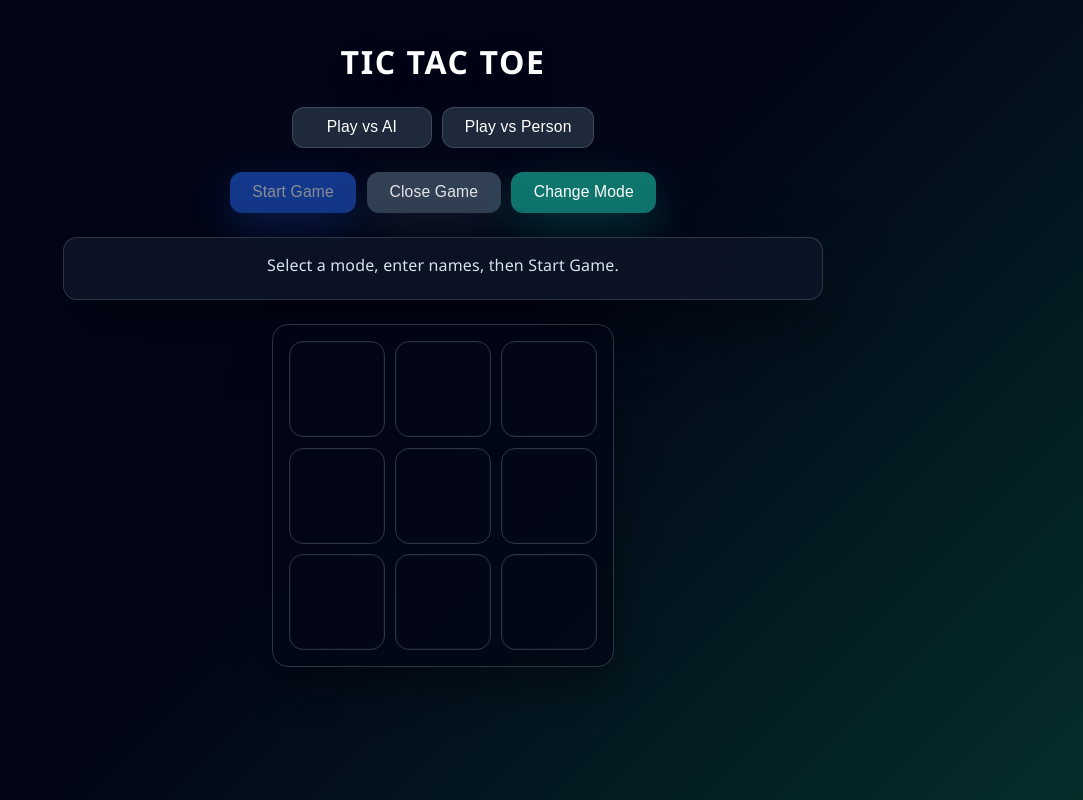
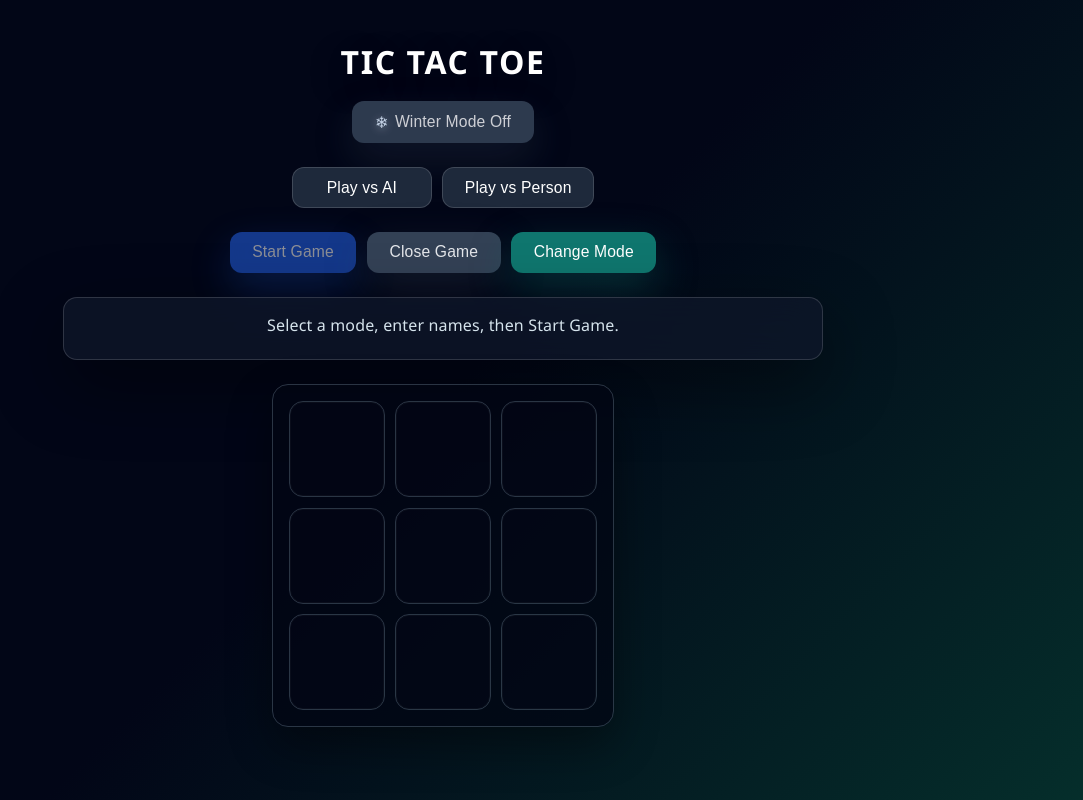
Before and after one commit to pRin-ce13/TIC-TAC-TOE, a React (Vite) app in the folder Frontend/: page / in a window 1280 px wide. Shown: the whole page, without its empty margins (197-1280 px from the left). Built offline with nearby package versions, Linux system fonts and the light colour scheme; no server answers.

Commit message:
add winter snowfall effect.

```diff
--- a/Frontend/package.json
+++ b/Frontend/package.json
@@ -9,6 +9,7 @@
     "preview": "vite preview"
   },
   "dependencies": {
+    "react-snowfall": "^1.1.0",
     "react": "^18.2.0",
     "react-dom": "^18.2.0"
   },
--- a/Frontend/src/App.css
+++ b/Frontend/src/App.css
@@ -38,6 +38,38 @@ h1 {
   font-weight: 700;
   text-transform: uppercase;
   text-shadow: 0 12px 36px rgba(0, 0, 0, 0.35);
+}
+
+.winter-bar {
+  display: flex;
+  justify-content: center;
+  margin-top: -0.35rem;
+}
+
+.winter-toggle-btn {
+  display: inline-flex;
+  align-items: center;
+  gap: 0.4rem;
+  background: linear-gradient(135deg, rgba(59, 130, 246, 0.18), rgba(15, 118, 110, 0.24));
+  border-color: rgba(255, 255, 255, 0.18);
+  box-shadow: 0 12px 32px rgba(59, 130, 246, 0.25);
+}
+
+.winter-toggle-btn.on {
+  background: linear-gradient(135deg, rgba(59, 130, 246, 0.28), rgba(15, 118, 110, 0.32));
+  box-shadow: 0 16px 40px rgba(59, 130, 246, 0.35);
+}
+
+.winter-toggle-btn.off {
+  opacity: 0.9;
+}
+
+.winter-icon::before {
+  content: "\2744";
+  display: inline-block;
+  color: #dbeafe;
+  font-size: 1rem;
+  filter: drop-shadow(0 2px 4px rgba(219, 234, 254, 0.45));
 }
 
 .mode-toggle,
--- a/Frontend/src/App.jsx
+++ b/Frontend/src/App.jsx
@@ -1,4 +1,5 @@
 import { useEffect, useMemo, useRef, useState } from "react";
+import Snowfall from "react-snowfall";
 import "./App.css";
 
 const API_BASE = (import.meta.env?.VITE_API_BASE_URL || "http://localhost:3000/api/game").replace(/\/$/, "");
@@ -66,6 +67,7 @@ export default function App() {
   const [nameInputs, setNameInputs] = useState({ human: "", ai: "Computer", p1: "", p2: "" });
   const [playerNames, setPlayerNames] = useState({ X: "", O: "" });
   const [symbolChoice, setSymbolChoice] = useState(null); // "X" | "O" | null
+  const [winterMode, setWinterMode] = useState(false);
   const resultTimer = useRef(null);
   const aiTimer = useRef(null);
   const lastModeRef = useRef(null);
@@ -497,10 +499,33 @@ export default function App() {
   }, []);
 
   return (
-    <div className="app">
-      <h1>Tic Tac Toe</h1>
+    <>
+      {winterMode && (
+        <Snowfall
+          color="#dbeafe"
+          snowflakeCount={80}
+          style={{ position: "fixed", width: "100vw", height: "100vh", pointerEvents: "none", top: 0, left: 0, zIndex: 8 }}
+          radius={[1.5, 3.5]}
+          speed={[0.5, 1.2]}
+          wind={[-0.6, 0.8]}
+        />
+      )}
 
-      <div className="mode-toggle">
+      <div className="app">
+        <h1>Tic Tac Toe</h1>
+
+        <div className="winter-bar">
+          <button
+            type="button"
+            className={`btn-neutral winter-toggle-btn ${winterMode ? "on" : "off"}`}
+            onClick={() => setWinterMode((prev) => !prev)}
+          >
+            <span className="winter-icon" aria-hidden="true" />
+            Winter Mode {winterMode ? "On" : "Off"}
+          </button>
+        </div>
+
+        <div className="mode-toggle">
         <button
           className={`mode-button ${mode === "ai" ? "active ai-active" : ""} ${hoverMode === "ai" ? "hovered" : ""} ${hoverMode === "pvp" ? "faded" : ""}`}
           onMouseEnter={() => setHoverMode("ai")}
@@ -651,5 +676,6 @@ export default function App() {
         </div>
       )}
     </div>
+    </>
   );
 }
```
Also changed, not shown: 1 other file (tests, documents, lock files or other folders).
